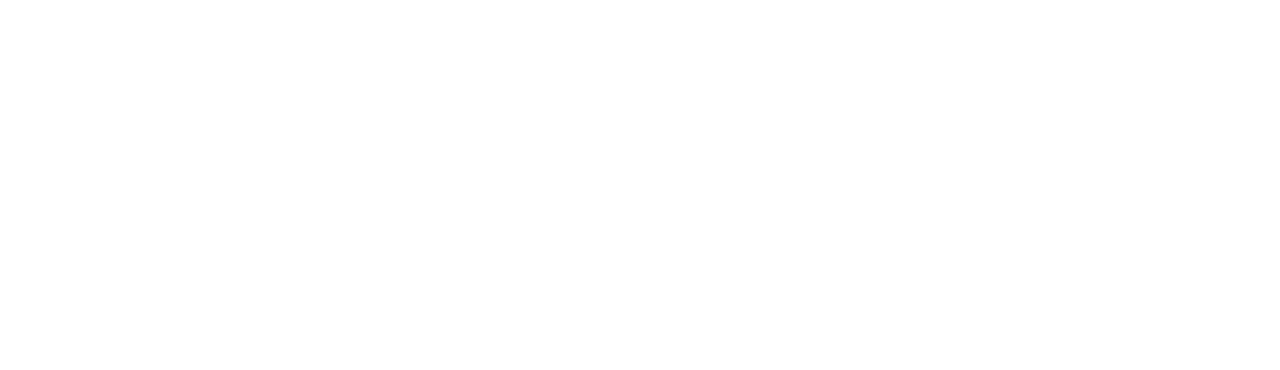
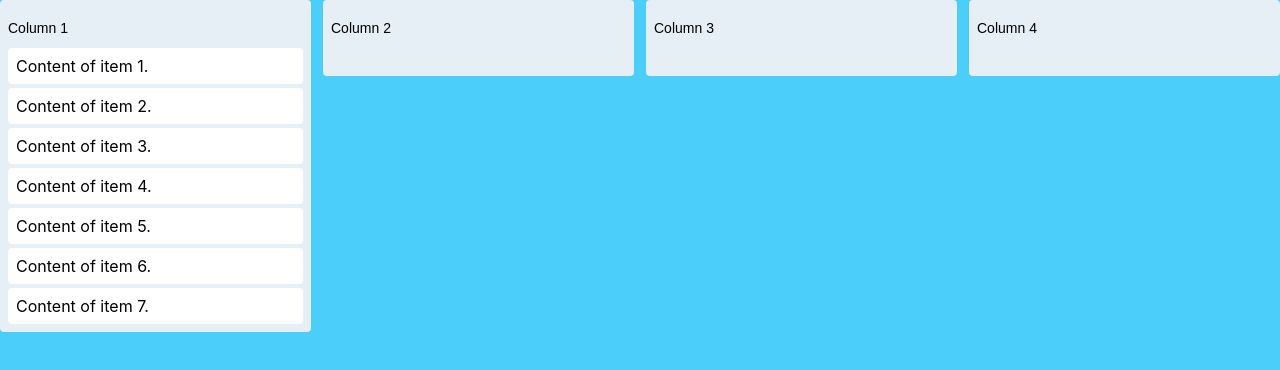
Before and after one commit to nireo/gello, a React (Create React App) app in the folder client/: page / in a window 1280 px wide. Shown: the top 370 px of the page. Built offline with nearby package versions, Linux system fonts and the light colour scheme.

Commit message:
added the rest of the board

```diff
--- a/client/public/index.html
+++ b/client/public/index.html
@@ -24,7 +24,7 @@
       work correctly both with client-side routing and a non-root public URL.
       Learn how to configure a non-root public URL by running `npm run build`.
     -->
-    <title>React App</title>
+    <title>Gello</title>
   </head>
   <body>
     <noscript>You need to enable JavaScript to run this app.</noscript>
--- a/client/src/App.tsx
+++ b/client/src/App.tsx
@@ -1,8 +1,20 @@
 import React from 'react';
-import './App.css';
+import { Board } from './components/board/Main';
+import { createGlobalStyle } from 'styled-components';
+
+const GlobalStyle = createGlobalStyle`
+  body {
+    background-color: #4bcffa;
+  }
+`;
 
 const App: React.FC = () => {
-  return <div></div>;
+  return (
+    <div>
+      <Board />
+      <GlobalStyle />
+    </div>
+  );
 };
 
 export default App;
--- a/client/src/components/board/Column.tsx
+++ b/client/src/components/board/Column.tsx
@@ -1,5 +1,59 @@
-import React from 'react';
+import * as React from 'react';
+import { Droppable } from 'react-beautiful-dnd';
+import styled from 'styled-components';
+import { BoardItem } from './Item';
 
-export const Column: React.FC = () => {
-  return <div></div>;
+type BoardColumnProps = {
+  key: string;
+  column: any;
+  items: any;
 };
+
+type BoardColumnContentStylesProps = {
+  isDraggingOver: boolean;
+};
+
+const BoardColumnWrapper = styled.div`
+  flex: 1;
+  padding: 8px;
+  background-color: #e5eff5;
+  border-radius: 4px;
+
+  & + & {
+    margin-left: 12px;
+  }
+`;
+
+const BoardColumnTitle = styled.h2`
+  font: 14px sans-serif;
+  margin-bottom: 12px;
+`;
+
+const BoardColumnContent = styled.div<BoardColumnContentStylesProps>`
+  min-height: 20px;
+  background-color: ${props => (props.isDraggingOver ? '#aecde0' : null)};
+  border-radius: 4px;
+`;
+
+export const BoardColumn: React.FC<BoardColumnProps> = props => {
+  return (
+    <BoardColumnWrapper>
+      <BoardColumnTitle>{props.column.title}</BoardColumnTitle>
+
+      <Droppable droppableId={props.column.id}>
+        {(provided, snapshot) => (
+          <BoardColumnContent
+            {...provided.droppableProps}
+            ref={provided.innerRef}
+            isDraggingOver={snapshot.isDraggingOver}
+          >
+            {props.items.map((item: any, index: number) => (
+              <BoardItem key={item.id} item={item} index={index} />
+            ))}
+            {provided.placeholder}
+          </BoardColumnContent>
+        )}
+      </Droppable>
+    </BoardColumnWrapper>
+  );
+};
--- a/client/src/components/board/Item.tsx
+++ b/client/src/components/board/Item.tsx
@@ -26,7 +26,6 @@ const BoardItemEl = styled.div<BoardItemStylesProps>`
   }
 `;
 
-// Create and export the BoardItem component
 export const BoardItem = (props: BoardItemProps) => {
   return (
     <Draggable draggableId={props.item.id} index={props.index}>
--- a/client/src/components/board/Main.tsx
+++ b/client/src/components/board/Main.tsx
@@ -1,5 +1,105 @@
-import React from 'react';
+import * as React from 'react';
+import { DragDropContext } from 'react-beautiful-dnd';
+import styled from 'styled-components';
+import { initialBoardData } from '../../data/board-initial-data';
+import { BoardColumn } from './Column';
 
-export const Main = () => {
-  return <div></div>;
-};
+const BoardEl = styled.div`
+  display: flex;
+  align-items: flex-start;
+  justify-content: space-between;
+`;
+
+export class Board extends React.Component {
+  state = initialBoardData;
+  onDragEnd = (result: any) => {
+    const { source, destination, draggableId } = result;
+
+    if (!destination) {
+      return;
+    }
+
+    if (
+      destination.droppableId === source.droppableId &&
+      destination.index === source.index
+    ) {
+      return;
+    }
+
+    const columnStart = (this.state.columns as any)[source.droppableId];
+
+    const columnFinish = (this.state.columns as any)[destination.droppableId];
+
+    if (columnStart === columnFinish) {
+      const newItemsIds = Array.from(columnStart.itemsIds);
+
+      newItemsIds.splice(source.index, 1);
+
+      newItemsIds.splice(destination.index, 0, draggableId);
+
+      const newColumnStart = {
+        ...columnStart,
+        itemsIds: newItemsIds
+      };
+
+      const newState = {
+        ...this.state,
+        columns: {
+          ...this.state.columns,
+          [newColumnStart.id]: newColumnStart
+        }
+      };
+
+      this.setState(newState);
+    } else {
+      const newStartItemsIds = Array.from(columnStart.itemsIds);
+
+      newStartItemsIds.splice(source.index, 1);
+
+      const newColumnStart = {
+        ...columnStart,
+        itemsIds: newStartItemsIds
+      };
+
+      const newFinishItemsIds = Array.from(columnFinish.itemsIds);
+
+      newFinishItemsIds.splice(destination.index, 0, draggableId);
+
+      const newColumnFinish = {
+        ...columnFinish,
+        itemsIds: newFinishItemsIds
+      };
+
+      const newState = {
+        ...this.state,
+        columns: {
+          ...this.state.columns,
+          [newColumnStart.id]: newColumnStart,
+          [newColumnFinish.id]: newColumnFinish
+        }
+      };
+
+      this.setState(newState);
+    }
+  };
+
+  render() {
+    return (
+      <BoardEl>
+        <DragDropContext onDragEnd={this.onDragEnd}>
+          {this.state.columnsOrder.map(columnId => {
+            const column = (this.state.columns as any)[columnId];
+
+            const items = column.itemsIds.map(
+              (itemId: string) => (this.state.items as any)[itemId]
+            );
+
+            return (
+              <BoardColumn key={column.id} column={column} items={items} />
+            );
+          })}
+        </DragDropContext>
+      </BoardEl>
+    );
+  }
+}
```
